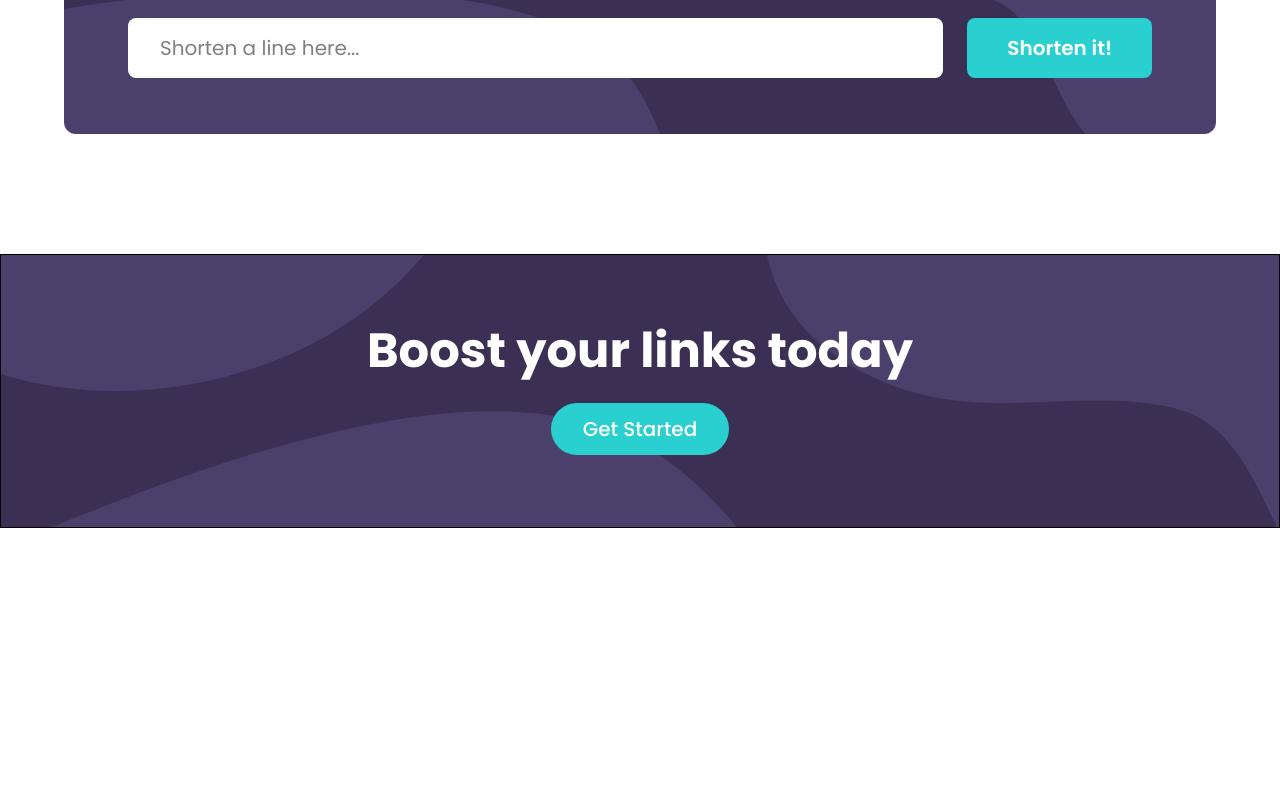
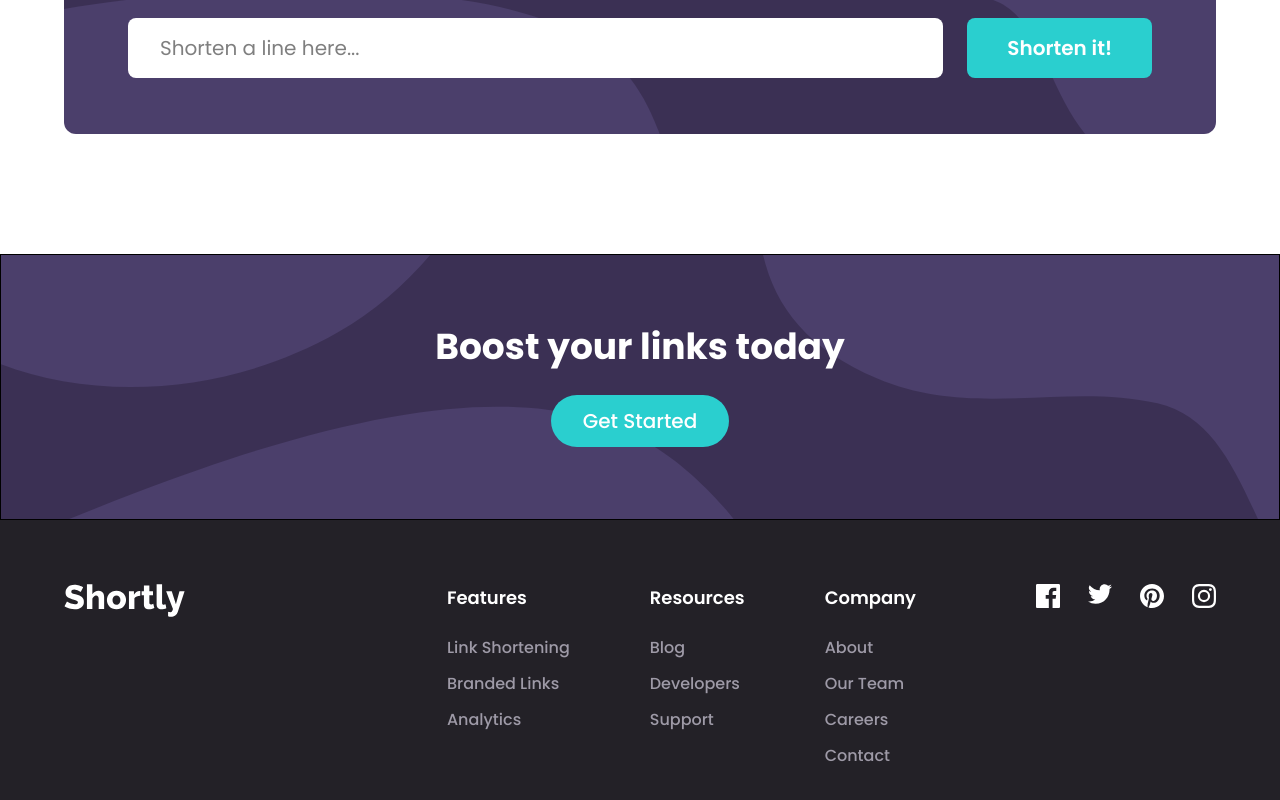
Before and after one commit to preetpalsinghkanda/URL-Shorter, a React (Vite) app: page / in a window 1280 px wide. Shown: the part 762-1562 px from the top of the page. Before the commit the page ends 1290 px from the top, so only its background shows below. Built offline with nearby package versions, Linux system fonts and the light colour scheme.

Commit message:
footer added

```diff
--- a/src/App.jsx
+++ b/src/App.jsx
@@ -4,6 +4,7 @@ import GetStarted from './Components/GetStarted'
 import Link from './Components/Link'
 import AdvancedStatistics from './Components/AdvancedStatistics'
 import Promo from './Components/Promo'
+import Footer from './Components/Footer'
 
 const App = () => {
   return (
@@ -13,6 +14,7 @@ const App = () => {
       <Link/>
       {/* <AdvancedStatistics/> */}
       <Promo/>
+      <Footer/>
 
 
 
--- /dev/null
+++ b/src/Components/Footer.jsx
@@ -0,0 +1,56 @@
+import React from "react";
+import logo from "../assets/logo.svg";
+import facebook from "../assets/icon-facebook.svg";
+import twitter from "../assets/icon-twitter.svg";
+import pinterest from "../assets/icon-pinterest.svg";
+import instagram from "../assets/icon-instagram.svg";
+
+const Footer = () => {
+  return (
+    <div className=" bg-[#232127] w-full">
+      <div className="min-w-6xl max-w-6xl  mx-auto py-16 items-start text-white justify-between flex">
+        <img src={logo} alt="" className="brightness-0 invert" />
+
+        <div className="flex gap-30">
+          <div className="flex gap-20">
+            <div className="flex flex-col gap-6">
+              <h6 className="text-lg font-semibold">Features</h6>
+              <div className="flex flex-col gap-3 text-[#9e9aa7] font-[500]">
+                <span>Link Shortening</span>
+                <span>Branded Links</span>
+                <span>Analytics</span>
+              </div>
+            </div>
+
+            <div className="flex flex-col gap-6">
+              <h6 className="text-lg font-semibold">Resources</h6>
+              <div className="flex flex-col gap-3 text-[#9e9aa7] font-[500]">
+                <span>Blog</span>
+                <span>Developers</span>
+                <span>Support</span>
+              </div>
+            </div>
+            <div className="flex flex-col gap-6">
+              <h6 className="text-lg font-semibold">Company</h6>
+              <div className="flex flex-col gap-3 text-[#9e9aa7] font-[500]">
+                <span>About</span>
+                <span>Our Team</span>
+                <span>Careers</span>
+                <span>Contact</span>
+              </div>
+            </div>
+          </div>
+
+          <div className="flex items-start gap-7">
+            <img src={facebook} alt="" />
+            <img src={twitter} alt="" />
+            <img src={pinterest} alt="" />
+            <img src={instagram} alt="" />
+          </div>
+        </div>
+      </div>
+    </div>
+  );
+};
+
+export default Footer;
--- a/src/Components/Promo.jsx
+++ b/src/Components/Promo.jsx
@@ -4,7 +4,7 @@ import "../App.css";
 const Promo = () => {
   return (
     <div className="border promo w-full  flex items-center flex-col gap-7 py-18">
-      <h3 className="text-5xl font-[700] text-white">Boost your links today</h3>
+      <h3 className="text-4xl font-[700] text-white">Boost your links today</h3>
       <button className="text-white px-8  rounded-4xl py-3 bg-[#2acfcf] font-[500] text-xl">
         {" "}
         Get Started
```
